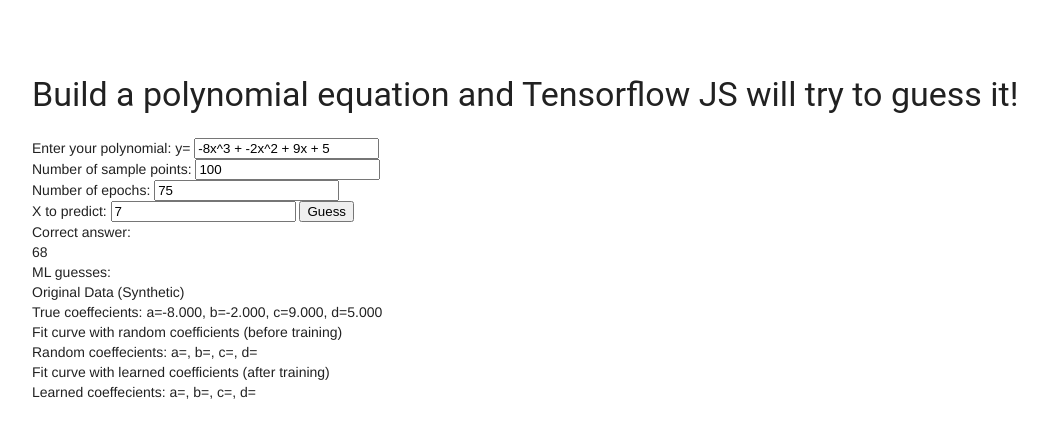
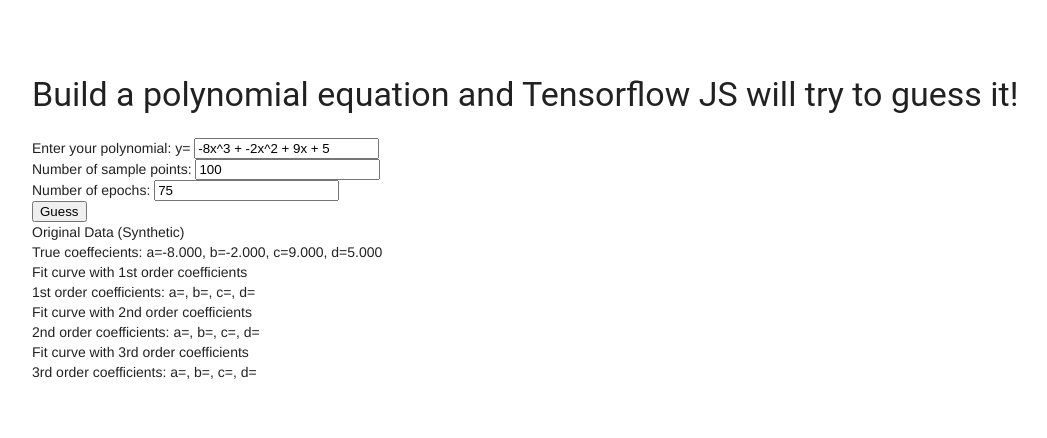
Before and after one commit to SkyWox/TensorflowJS-Linear, a website built with Parcel: page index.html in a window 1280 px wide. Both pictures are taken after a click on the button "Guess". Shown: the top 438 px of the page, without its empty margins (18-1065 px from the left). Built offline with nearby package versions, Linux system fonts and the light colour scheme; what @tensorflow/tfjs, vega-embed would draw is missing.

Commit message:
support plotting each order

```diff
--- a/index.html
+++ b/index.html
@@ -20,17 +20,8 @@
     <span>Number of epochs: </span>
     <input id="numEpochs" type="number" size="5" value="75">
     <br>
-    <span>X to predict: </span>
-    <input id="guessMe" type="number" size="3" value="7">
     <button id="guessBtn">Guess</button>
     <br>
-    <div id="correct_answer">Correct answer:
-        <br>
-    </div>
-    <div>ML guesses:
-        <br>
-    </div>
-    <div id="micro_out_div"></div>
     <div class="plots">
         <div id="data">
             <div class="caption">Original Data (Synthetic)</div>
@@ -39,16 +30,23 @@
             </div>
             <div class="plot"></div>
         </div>
-        <div id="random">
-            <div class="caption">Fit curve with random coefficients (before training)</div>
-            <div class="caption">Random coeffecients:
+        <div id="out1">
+            <div class="caption">Fit curve with 1st order coefficients</div>
+            <div class="caption">1st order coefficients:
                 <span class='coeff'></span>
             </div>
             <div class="plot"></div>
         </div>
-        <div id="trained">
-            <div class="caption">Fit curve with learned coefficients (after training)</div>
-            <div class="caption">Learned coeffecients:
+        <div id="out2">
+            <div class="caption">Fit curve with 2nd order coefficients</div>
+            <div class="caption">2nd order coefficients:
+                <span class='coeff'></span>
+            </div>
+            <div class="plot"></div>
+        </div>
+        <div id="out3">
+            <div class="caption">Fit curve with 3rd order coefficients</div>
+            <div class="caption">3rd order coefficients:
                 <span class='coeff'></span>
             </div>
             <div class="plot"></div>
--- a/index.js
+++ b/index.js
@@ -36,10 +36,7 @@
   })
 
   // Make sure all slots are filled b/c js dicts hide their 0s
-  var highestOrder = Object.keys(coeffs).reduce(function(a, b) {
-    return a > b ? a : b
-  })
-  for (let i = 0; i < highestOrder; i++) {
+  for (let i = 0; i <= maxOrder(coeffs); i++) {
     if (coeffs[i] == 0) {
       coeffs[i] = 0
     }
@@ -95,61 +92,81 @@
 
 function getDataSync(coefficients) {
   var sync = {}
-  for (var n in coefficients) {
+  for (let n in coefficients) {
     sync[n] = coefficients[n].dataSync()[0]
   }
   return sync
 }
 
+function coefficientSubset(coefficients, highest) {
+  var coeff = coefficients
+  for (let i = highest + 1; i <= maxOrder(coefficients); i++) {
+    coeff[i] = tf.variable(tf.scalar(0))
+  }
+  return coeff
+}
+
+function maxOrder(coeff) {
+  // Hardwired to return no less than 3 so that all neccessary tensors get built to run the model
+  return Math.max(
+    3,
+    Object.keys(coeff).reduce(function(a, b) {
+      return a > b ? a : b
+    })
+  )
+}
+
+function randomCoefficients(order, maximumOrder) {
+  var coefficients = {}
+  for (let i = 0; i <= order; i++) {
+    coefficients[String(i)] = tf.variable(tf.scalar(Math.random()))
+  }
+  for (let i = order + 1; i <= maximumOrder; i++) {
+    const buffer = tf.buffer([1])
+    buffer.set(0, 0)
+    coefficients[String(i)] = buffer.toTensor()
+  }
+  return coefficients
+}
+
 async function myFirstTfjs() {
   const trueCoefficients = getPolyEq()
+  console.log(trueCoefficients)
 
-  const m = trueCoefficients[1]
-  const b = trueCoefficients[0]
   const numData = Number(document.getElementById('numData').value)
   const numEpochs = document.getElementById('numEpochs').value
-  const guessMe = document.getElementById('guessMe').value
   // These are the things we want the model
   // to learn in order to do prediction accurately. We will initialize
   // them with random values.
-  var workingCoefficients = {}
-  for (var i = 0; i < 4; i++) {
-    workingCoefficients[String(i)] = tf.variable(tf.scalar(Math.random()))
-  }
-
+  const maximumOrder = maxOrder(trueCoefficients)
   const trainingData = generateData(numData, trueCoefficients)
 
   // Plot original data
   renderCoefficients('#data .coeff', trueCoefficients)
   await plotData('#data .plot', trainingData.xs, trainingData.ys)
 
-  // See what the predictions look like with random coefficients
-  renderCoefficients('#random .coeff', getDataSync(workingCoefficients))
+  for (let i = 1; i <= maximumOrder; i++) {
+    const workingCoefficients = randomCoefficients(i, maximumOrder)
+    train(
+      trainingData.xs,
+      trainingData.ys,
+      workingCoefficients,
+      numEpochs
+    ).then(async () => {
+      renderCoefficients(
+        '#out' + i + ' .coeff',
+        getDataSync(workingCoefficients)
+      )
       const predictionsBefore = predict(trainingData.xs, workingCoefficients)
       await plotDataAndPredictions(
-    '#random .plot',
+        '#out' + i + ' .plot',
         trainingData.xs,
         trainingData.ys,
         predictionsBefore
       )
-
-  document.getElementById('correct_answer').innerHTML += m * guessMe + Number(b)
-
-  //Train the model!
-  await train(trainingData.xs, trainingData.ys, workingCoefficients, numEpochs)
-
-  // See what the final results predictions are after training.
-  renderCoefficients('#trained .coeff', getDataSync(workingCoefficients))
-  const predictionsAfter = predict(trainingData.xs, workingCoefficients)
-  await plotDataAndPredictions(
-    '#trained .plot',
-    trainingData.xs,
-    trainingData.ys,
-    predictionsAfter
-  )
-
       predictionsBefore.dispose()
-  predictionsAfter.dispose()
+    })
+  }
 }
 
 document.getElementById('guessBtn').addEventListener('click', myFirstTfjs)
```
Lines whose indentation alone changed are shown as unchanged.
